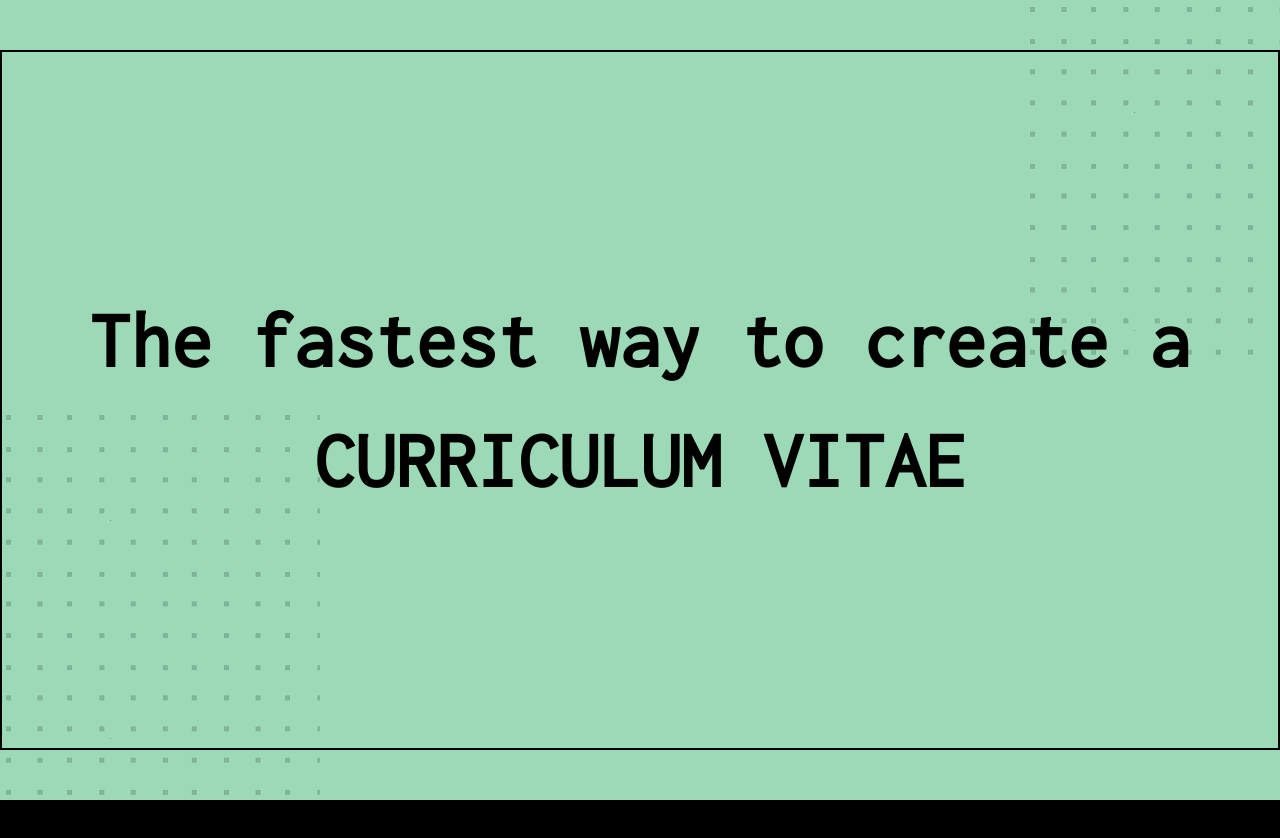
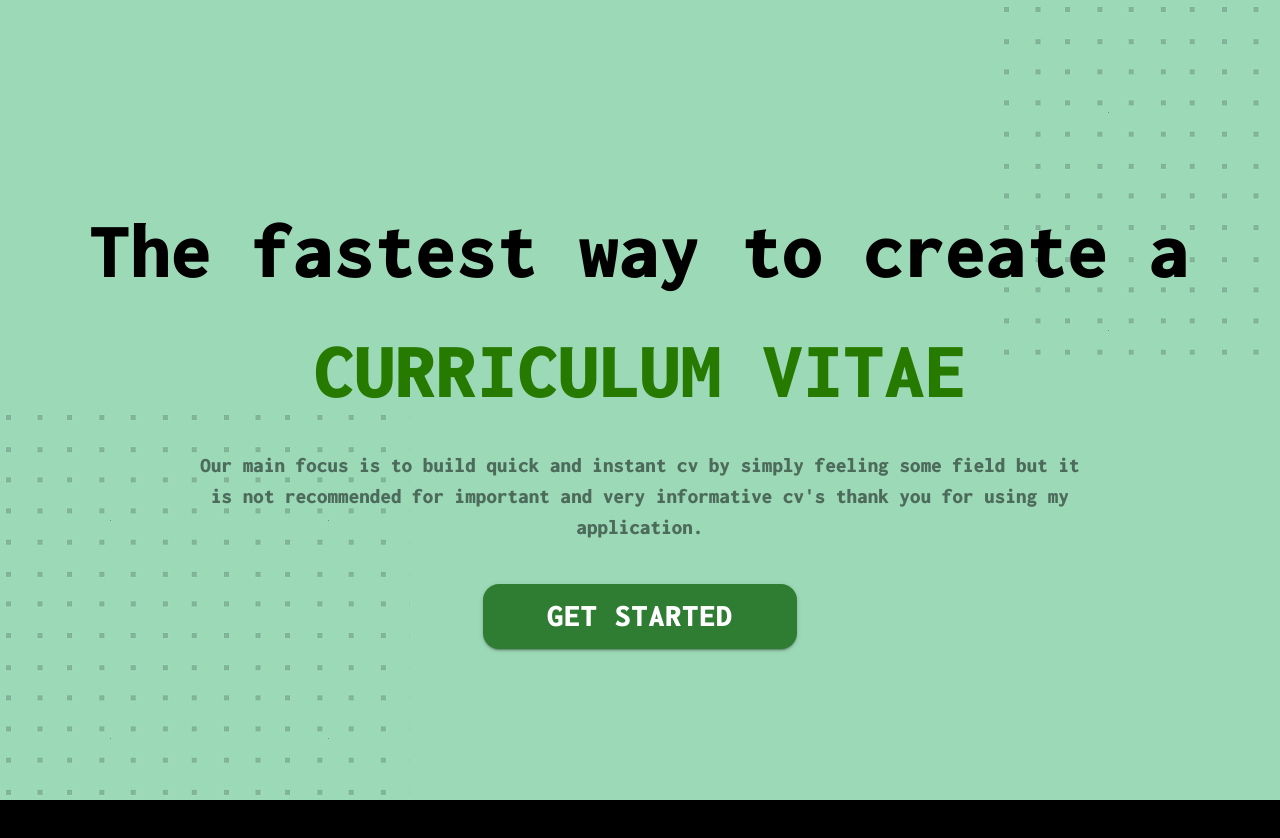
Before and after one commit to snovamicron/CV-builder, a React (Create React App) app in the folder client/: page / in a window 1280 px wide. Shown: the top 838 px of the page. Built offline with nearby package versions, Linux system fonts and the light colour scheme.

Commit message:
commit 9

```diff
--- a/client/public/index.html
+++ b/client/public/index.html
@@ -16,6 +16,9 @@
   <link rel="preconnect" href="https://fonts.googleapis.com">
   <link rel="preconnect" href="https://fonts.gstatic.com" crossorigin>
   <link href="https://fonts.googleapis.com/css2?family=Inconsolata&display=swap" rel="stylesheet">
+  <link rel="preconnect" href="https://fonts.googleapis.com">
+  <link rel="preconnect" href="https://fonts.gstatic.com" crossorigin>
+  <link href="https://fonts.googleapis.com/css2?family=Inconsolata:wght@900&display=swap" rel="stylesheet">
   <!--
       Notice the use of %PUBLIC_URL% in the tags above.
       It will be replaced with the URL of the `public` folder during the build.
--- a/client/src/components/Home/Welcome.tsx
+++ b/client/src/components/Home/Welcome.tsx
@@ -1,14 +1,43 @@
 
 // MUI components
-import { Box, Typography, useMediaQuery } from '@mui/material'
+import { Box, Button, Typography, useMediaQuery } from '@mui/material'
 import { makeStyles } from '@mui/styles'
 import { useTheme } from '@mui/material/styles'
 
 
 const Welcome = ()=>{
     const theme = useTheme()
-    const matches = useMediaQuery(theme.breakpoints.down('md'))
-    const matches1 = useMediaQuery('(max-width:1130px)')
+    const mqa = useMediaQuery(theme.breakpoints.between('md','lg'))
+    const mqb = useMediaQuery(theme.breakpoints.between('sm','md'))
+    const mqc = useMediaQuery(theme.breakpoints.down('sm'))
+    const mqStyle = ():any =>{
+        switch (true) {
+            case mqa:
+                return {
+                    title1_fontSize: '3.8rem',
+                    title2_fontSize: '1.3rem',
+                    button_fontSize: '2rem'
+                }
+            case mqb:
+                return {
+                    title1_fontSize: '3rem',
+                    title2_fontSize: '1rem',
+                    button_fontSize: '1.5rem'
+                }
+            case mqc:
+                return {
+                    title1_fontSize: '2.4rem',
+                    title2_fontSize: '1rem',
+                    button_fontSize: '1.5rem'
+                }
+            default:
+                return {
+                    title1_fontSize:'5rem',
+                    title2_fontSize: '1.3rem',
+                    button_fontSize: '2rem'
+                }
+        }
+    }
     const useStyles = makeStyles({
         container1:{
             height:'100vh',
@@ -21,7 +50,7 @@ const Welcome = ()=>{
         },
         dotContainer1:{
             height:'47vh',
-            width:matches?'27vw':'20vw',
+            width:'22vw',
             position:'absolute',
             top:0,
             right:0,
@@ -30,7 +59,7 @@ const Welcome = ()=>{
         },
         dotContainer2:{
             height:'49vh',
-            width:matches?'40vw':'25vw',
+            width:'32vw',
             position:'absolute',
             bottom:0,
             left:0,
@@ -38,20 +67,27 @@ const Welcome = ()=>{
             opacity:0.4
         },
         tittleBox:{
-            border:'2px solid #000',
-            margin:'50px auto',
             width:'100%',
             display:'flex',
-            justifyContent:'center',
             alignItems:'center',
             flexDirection:'column',
-            zIndex:10000
+            zIndex:10000,
+            paddingTop:190
         },
         title1:{
-            fontSize:'5rem !important',
-            fontWeight:'900 !important',
+            fontSize:`${mqStyle().title1_fontSize} !important`,
+            fontWeight:'800 !important',
             margin:'0 !important',
-            padding:'0 !important'
+            padding:'0 !important',
+            textAlign:'center'
+        },
+        title2:{
+            width:'70%',
+            textAlign:'center',
+            fontSize:`${mqStyle().title2_fontSize} !important`,
+            fontWeight:'600 !important',
+            opacity:0.5,
+            marginTop:'20px !important'
         }
     })
     const classes = useStyles()
@@ -62,13 +98,25 @@ const Welcome = ()=>{
                 <Box className={classes.dotContainer2}/>
                 <Box className={classes.tittleBox}>
                 <Typography className={classes.title1} >The fastest way to create a</Typography>
-                <Typography className={classes.title1} > CURRICULUM VITAE </Typography>
+                <Typography sx={{fontWeight:900, color:'#277a00'}} className={classes.title1} > CURRICULUM VITAE </Typography>
+                <Typography className={classes.title2}>Our main focus is to build quick and instant cv by simply feeling some field but it is not recommended for important and very informative cv's thank you for using my application.</Typography>
+                <Button
+                sx={{
+                    paddingX:8,
+                    borderRadius:4,
+                    height:'65px',
+                    fontSize:mqStyle().button_fontSize,
+                    marginTop:5,
+                    fontWeight:600
+                }}
+                variant='contained'
+                color='success'
+                >
+                    Get Started
+                </Button>
                 </Box>
-
             </Box>
-            <Box className={classes.container2} >
-
-            </Box>
+            <Box className={classes.container2} ></Box>
         </>
     )
 }
```
